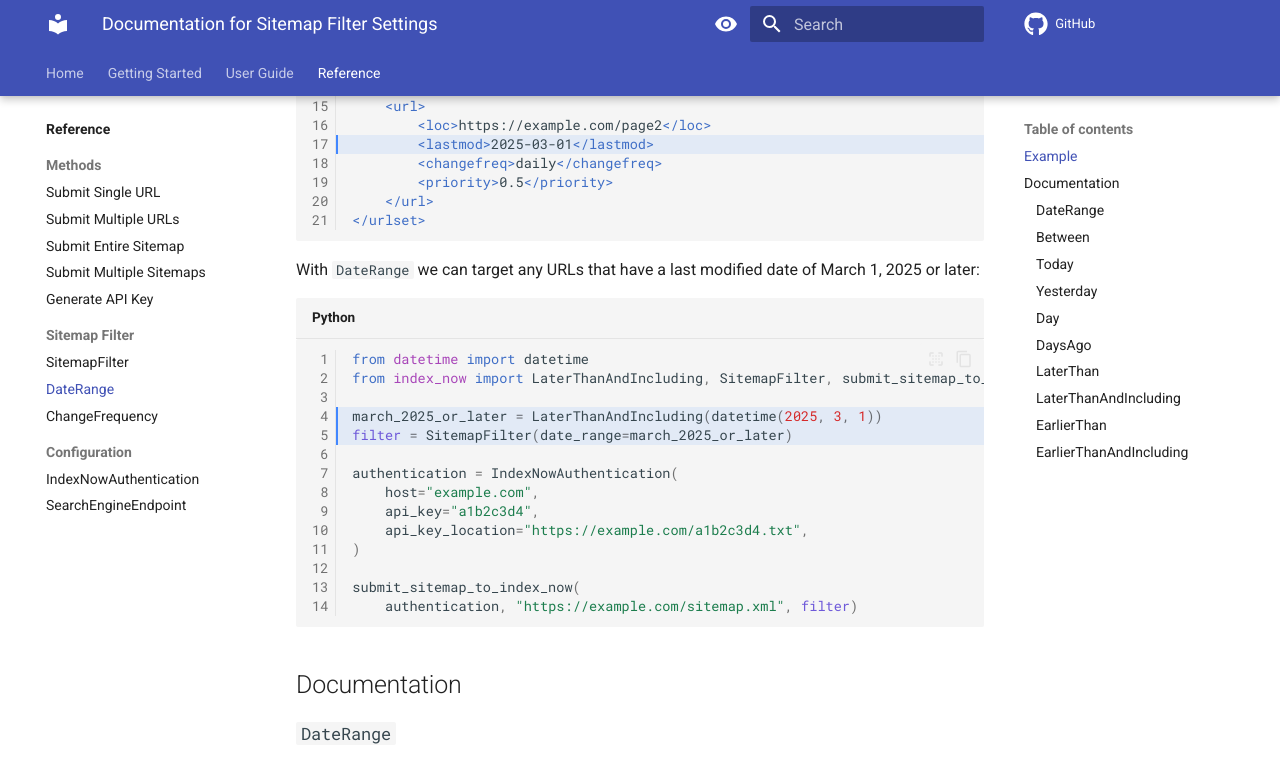
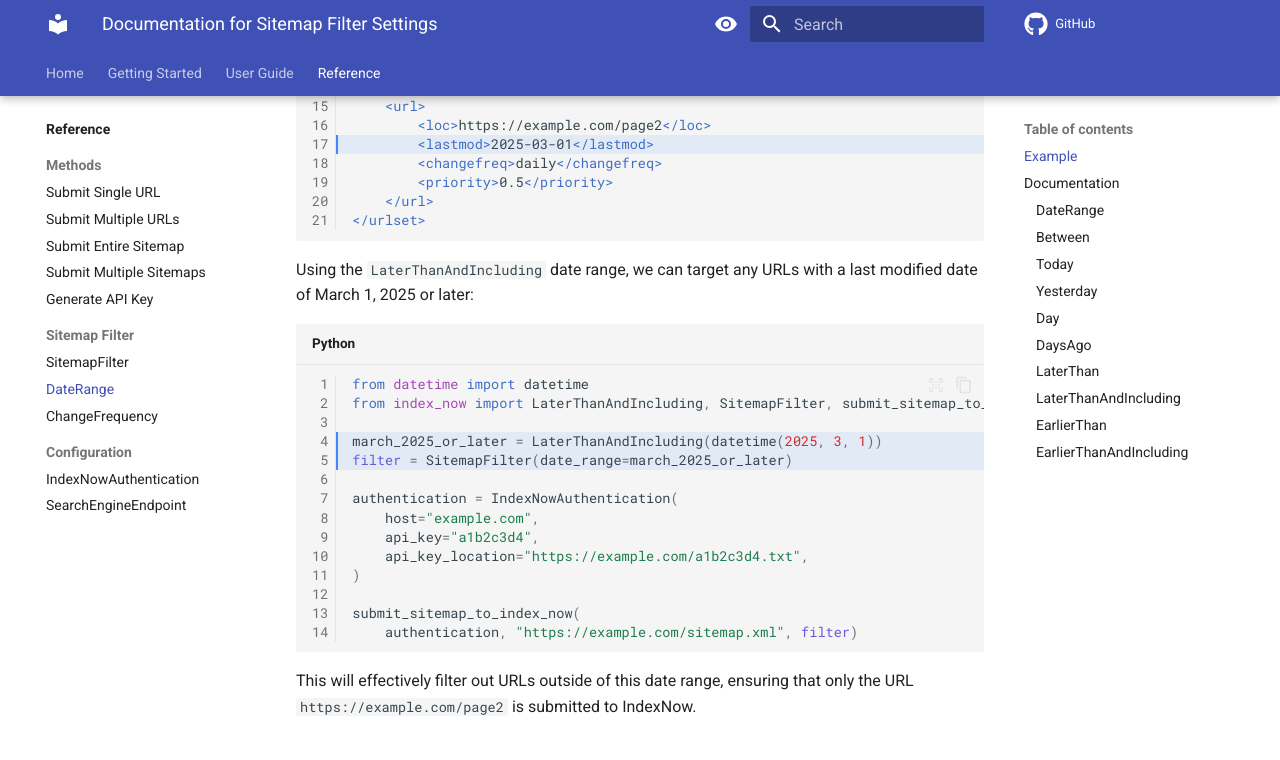
Before and after one commit to jakob-bagterp/index-now-for-python, an MkDocs documentation site: the page built from docs/reference/sitemap-filter/date-range.md, in a window 1280 px wide and 900 px high, scrolled down 714 px, cut to the strip 0-760 px from the top of the window. Built offline with MkDocs 1.6.1 and Material for MkDocs 9.7.7, drawn with Linux system fonts in a browser that asks for light colours; comment, search, counter and statistics services are not loaded; the version menu is left out.

Commit message:
Updated date range example.,

````diff
--- a/docs/reference/sitemap-filter/date-range.md
+++ b/docs/reference/sitemap-filter/date-range.md
@@ -36,7 +36,7 @@
 </urlset>
 ```
 
-With `DateRange` we can target any URLs that have a last modified date of March 1, 2025 or later:
+Using the `LaterThanAndIncluding` date range, we can target any URLs with a last modified date of March 1, 2025 or later:
 
 ```python linenums="1" hl_lines="4-5"
 from datetime import datetime
@@ -54,6 +54,8 @@
 submit_sitemap_to_index_now(
     authentication, "https://example.com/sitemap.xml", filter)
 ```
+
+This will effectively filter out URLs outside of this date range, ensuring that only the URL  `https://example.com/page2` is submitted to IndexNow.
 
 ## Documentation
 ### `DateRange`
````
